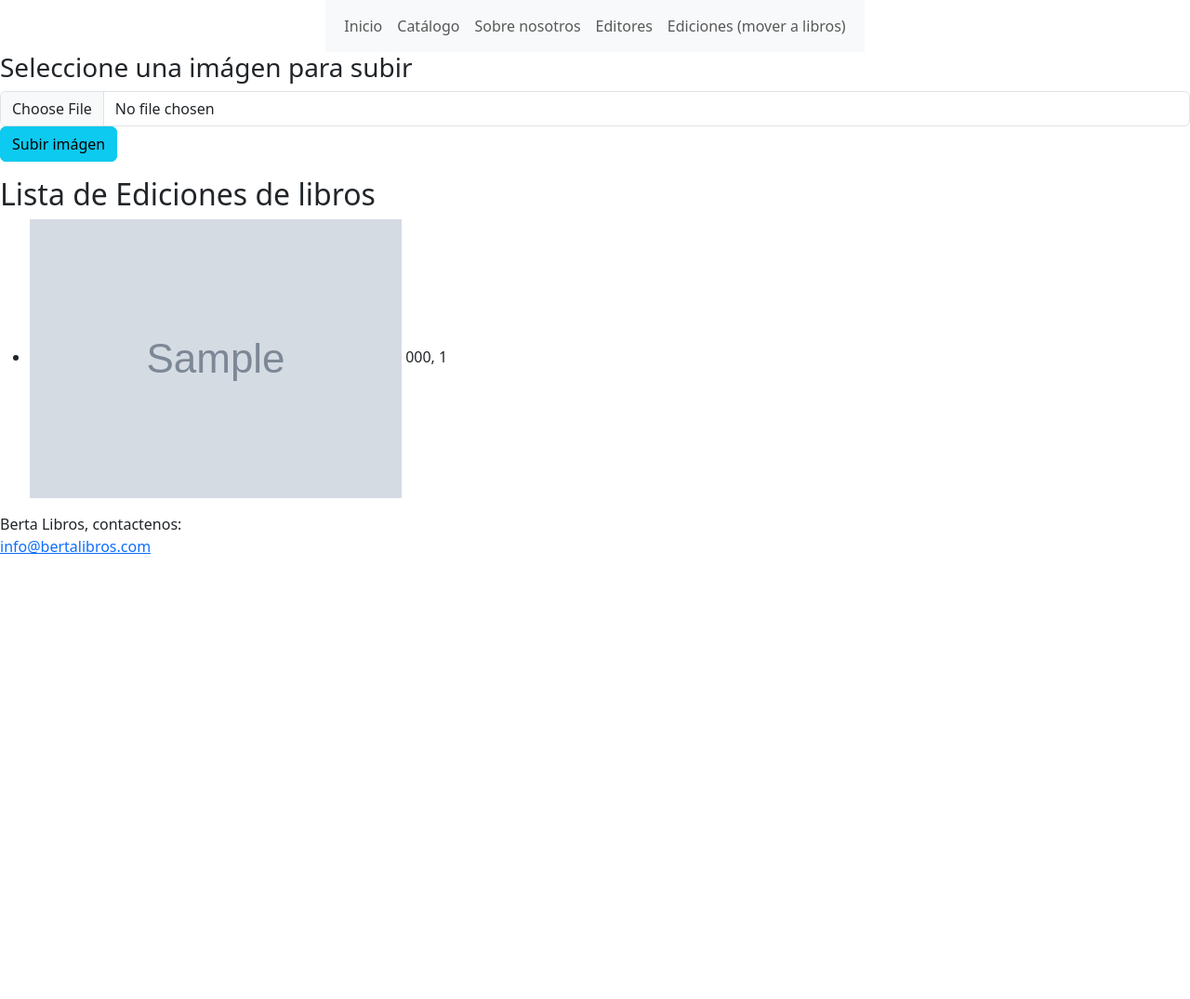
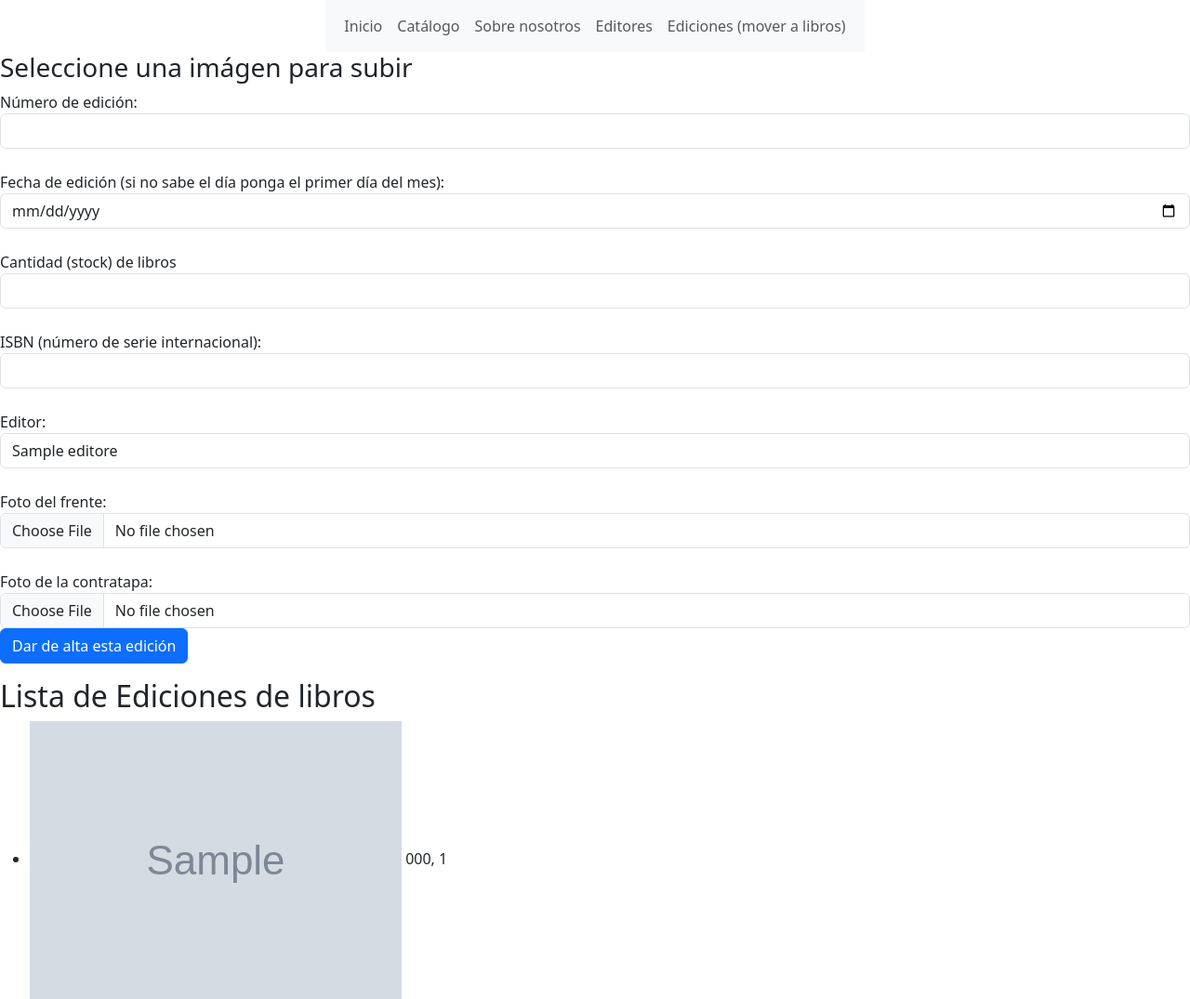
Before and after one commit to platon-actual/tienda-libros, a Flask app: page /ediciones in a window 1280 px wide. Shown: the top 1075 px of the page at 93% size. Before the commit the page ends 596 px from the top, so only its background shows below. Run offline with Flask 3, Linux system fonts and the light colour scheme; tables that the repository leaves empty or names only in its code hold one stand-in row (values such as "Sample post"); grey boxes marked "Sample" are stand-in pictures; some web fonts are replaced.

Commit message:
Gran update a ediciones

```diff
--- a/src/app.py
+++ b/src/app.py
@@ -14,18 +14,11 @@ ALLOWED_EXTENSIONS = set(['png', 'jpg', 'jpeg', 'gif'])
 template_dir = os.path.dirname(os.path.abspath(os.path.dirname(__file__)))
 
 template_dir = os.path.join(template_dir, "src", "templates")
-# Le agregamos los directorios src y templates
+# Se agregan los directorios src y templates
 
 app = Flask(__name__, template_folder=template_dir)
 app.secret_key = "secreto"
 app.config['UPLOAD_FOLDER'] = UPLOAD_FOLDER
-
-# vamos a generar nuestra primer ruta para poder ejecutar
-# Ruta de la app
-#@app.route('/') es un decorador. El decorador vincula una función específica del sitio web
-# la función home() será la encargada de que se ejecute la página principal
-
-# Importante a la primer línea de código (from flask import Flask) agregar render_template
 
 @app.route('/home')
 @app.route('/')
@@ -51,7 +44,7 @@ def editores():
     columnNames = [column[0] for column in cursor.description]
     for registro in miResultado:
         insertObject.append(dict(zip(columnNames, registro)))
-    cursor.close() # Es una buena práctica cerrar los cursores luego de usarlos
+    cursor.close()
     conn.close()
     return render_template('editores.html', editores=insertObject)
 
@@ -59,6 +52,7 @@ def editores():
 def ediciones():
     conn = db.db_connect()
     cursor = conn.cursor()
+
     cursor.execute("SELECT * FROM ediciones ORDER BY edicion_id ASC")
     miResultado = cursor.fetchall()
     # Convertir los datos a diccionario
@@ -66,9 +60,18 @@ def ediciones():
     columnNames = [column[0] for column in cursor.description]
     for registro in miResultado:
         insertObject.append(dict(zip(columnNames, registro)))
-    cursor.close() # Es una buena práctica cerrar los cursores luego de usarlos
+
+    cursor.execute("SELECT * FROM editores ORDER BY editor_id ASC")
+    listaEditores = cursor.fetchall()
+    insertEditores = []
+    columnNames2 = [column[0] for column in cursor.description]
+    for editor in listaEditores:
+        insertEditores.append(dict(zip(columnNames2, editor)))
+
+
+    cursor.close()
     conn.close()
-    return render_template('ediciones.html', ediciones=insertObject)
+    return render_template('ediciones.html', ediciones=insertObject, editores=insertEditores)
 
 def archivo_valido(nombre):
     return '.' in nombre and nombre.rsplit('.', 1)[1].lower() in ALLOWED_EXTENSIONS
@@ -80,6 +83,7 @@ def alta_edicion():
         flash('no hay archivo de imágen')
         return redirect(request.url)
     archivo = request.files['portada']
+
     flash(archivo)
     if archivo.filename == '':
         flash('No se seleccionó imágen.')
@@ -89,23 +93,33 @@ def alta_edicion():
         nombre_archivo = secure_filename(archivo.filename)
         archivo.save(os.path.join(app.root_path, app.config['UPLOAD_FOLDER'], nombre_archivo))
         flash("Portada subida exitosamente!")
-        return render_template('ediciones.html', archivo=nombre_archivo)
+        # return render_template('ediciones.html', archivo=nombre_archivo)
     else:
         flash("Extensiones permitidas jpg y png y poco más")
-        return redirect(request.url)
+        # return redirect(request.url)
 
-    conn = db.db_connect()
-    cursor = conn.cursor()
-    cursor.execute("SELECT * FROM ediciones ORDER BY edicion_id ASC")
-    miResultado = cursor.fetchall()
-    # Convertir los datos a diccionario
-    insertObject = []
-    columnNames = [column[0] for column in cursor.description]
-    for registro in miResultado:
-        insertObject.append(dict(zip(columnNames, registro)))
-    cursor.close() # Es una buena práctica cerrar los cursores luego de usarlos
-    conn.close()
-    return render_template('ediciones.html', ediciones=insertObject)
+    # guardar nombre_archivo en la base
+    numero_edicion = request.form['numero_edicion']
+    fecha_edicion = request.form['fecha_edicion']
+    fecha_edicion = request.form['fecha_edicion']
+    stock = request.form['stock']
+    isbn = request.form['isbn']
+    # ver flask para select en html
+    editor = request.form.get('editores')
+
+    if 1!=1: # mensaje_usuario and mensaje_texto:
+        conn = db.db_connect()
+        cursor = conn.cursor()
+        sql = "INSERT INTO ediciones (autor, mensaje) VALUES (%s, %s)"
+        #data = (mensaje_usuario, mensaje_texto)
+
+        cursor.execute(sql, data)
+        conn.commit()
+
+        cursor.close()
+        conn.close()
+
+    return render_template ('ediciones.html')
 
 
 @app.route('/foro', methods=['POST'])
@@ -119,10 +133,10 @@ def nuevo_mensaje_foro():
         sql = "INSERT INTO mensajes (autor, mensaje) VALUES (%s, %s)"
         data = (mensaje_usuario, mensaje_texto)
 
-        # hay que ejecutar la consulta y luego hacer el commit
         cursor.execute(sql, data)
         conn.commit()
-        cursor.close() # Es una buena práctica cerrar los cursores luego de usarlos
+
+        cursor.close()
         conn.close()
     return redirect (url_for('foro'))
 
@@ -137,7 +151,7 @@ def usuarios():
     columnNames = [column[0] for column in cursor.description]
     for registro in miResultado:
         insertObject.append(dict(zip(columnNames, registro)))
-    cursor.close() # Es una buena práctica cerrar los cursores luego de usarlos
+    cursor.close()
     conn.close()
     return render_template('usuarios.html', data=insertObject)
 
@@ -154,10 +168,10 @@ def addUser():
         sql = "INSERT INTO usuarios (mail, nombre, clave) VALUES (%s, %s, %s)"
         data = (user_mail, user_name, user_pass)
 
-        # hay que ejecutar la consulta y luego hacer el commit
         cursor.execute(sql, data)
         conn.commit()
-        cursor.close() # Es una buena práctica cerrar los cursores luego de usarlos
+
+        cursor.close()
         conn.close()
     return redirect (url_for('usuarios'))
 
@@ -191,11 +205,11 @@ def editar(id):
         # hay que ejecutar la consulta y luego hacer el commit
         cursor.execute(sql, data)
         conn.commit()
-        cursor.close() # Es una buena práctica cerrar los cursores luego de usarlos
+
+        cursor.close()
         conn.close()
     return redirect (url_for('usuarios'))
 
 
-# Ejecución directa del archivo, en el puerto 4000 (http://localhost:4000)
 if __name__ == '__main__':
     app.run(debug=True, port=4000)
--- /dev/null
+++ b/src/static/scripts/image_preview.js
@@ -0,0 +1,17 @@
+function getImagePreview(event, id_img){
+    var image = URL.createObjectURL(event.target.files[0]);
+    var imagediv = document.getElementById(id_img);
+    var newimage = document.createElement('img');
+
+    console.log("UNO");
+    console.log(imagediv)
+
+    imagediv.innerHTML = '';
+    newimage.src = image;
+    newimage.height = '210';
+    console.log("dos");
+    console.log(newimage);
+
+    imagediv.appendChild(newimage);
+    console.log("trES y fin");
+}
--- a/src/templates/base.html
+++ b/src/templates/base.html
@@ -4,7 +4,7 @@
     {% block head %}
     <meta charset="UTF-8">
     <meta name="viewport" content="width=device-width, initial-scale=1.0">
-    <link rel="shortcut icon" href="./static/images/favicon01.png" type="image/x-icon">
+    <!-- <link rel="shortcut icon" href="./static/images/favicon01.png" type="image/x-icon"> -->
     <!-- GOOGLE FONTS -->
     <link rel="preconnect" href="https://fonts.googleapis.com">
     <link rel="preconnect" href="https://fonts.gstatic.com" crossorigin>
--- a/src/templates/ediciones.html
+++ b/src/templates/ediciones.html
@@ -2,7 +2,7 @@
 {% block title %} Ediciones {% endblock %}
 {% block head %}
     {{ super() }}
-    <link rel="stylesheet" href="./static/style/index.css" >
+    <!-- <link rel="styleesheet" href="./static/style/index.css" > -->
 {% endblock %}
 {% block content %}
 
@@ -19,8 +19,35 @@
 {% endwith %}
 
 <form action="./ediciones" method="post" enctype="multipart/form-data">
-    <input type="file" name="portada" id="portada" required class="form-control">
-    <p><input type="submit" value="Subir imágen" class="btn btn-info"></p>
+    <label for="numero_edicion">Número de edición:</label>
+    <input type="text" class="form-control" name="numero_edicion" id="numero_edicion">
+    <br>
+    <label for="fecha_edicion">Fecha de edición (si no sabe el día ponga el primer día del mes):</label>
+    <input type="date" class="form-control" name="fecha_edicion" id="fecha_edicion">
+    <br>
+    <label for="stock">Cantidad (stock) de libros</label>
+    <input type="number" class="form-control" name="stock" id="stock">
+    <br>
+    <label for="isbn">ISBN (número de serie internacional):</label>
+    <input type="text" class="form-control" name="isbn" id="isbn">
+    <br>
+    <label for="editores">Editor:</label>
+    <select name="editores" id="editores" class="form-control">
+        {% for editor in editores %}
+            <option value="{{ editor.editor_id }}"> {{ editor.nombre }}</option>
+        {% endfor %}
+    </select>
+    <br>
+    <label for="portada">Foto del frente:</label>
+    <input type="file" name="portada" id="portada" required class="form-control"
+    onchange="getImagePreview(event, 'portada_img')">
+    <div id="portada_img"></div>
+    <br>
+    <label for="contratapa">Foto de la contratapa:</label>
+    <input type="file" name="contratapa" id="contratapa" class="form-control"
+    onchange="getImagePreview(event, 'contratapa_img')">
+    <div id="contratapa_img"></div>
+    <p><input type="submit" value="Dar de alta esta edición" class="btn btn-primary"></p>
 </form>
 
 <h2>Lista de Ediciones de libros</h2>
@@ -29,6 +56,6 @@
     <li> <img src="{{ edicion.imagen }}" alt="{{ edicion.titulo }}"> {{ edicion.isbn }}, {{ edicion.edicion_id}}</li>
 {% endfor %}
 </ul>
-<script src="./assets/script/index.js"></script>
-
+<!-- <script src="./assets/script/index.js"></script> -->
+<script src="../static/scripts/image_preview.js"></script>
 {% endblock %}
```
Also changed, not shown: 1 other file.
